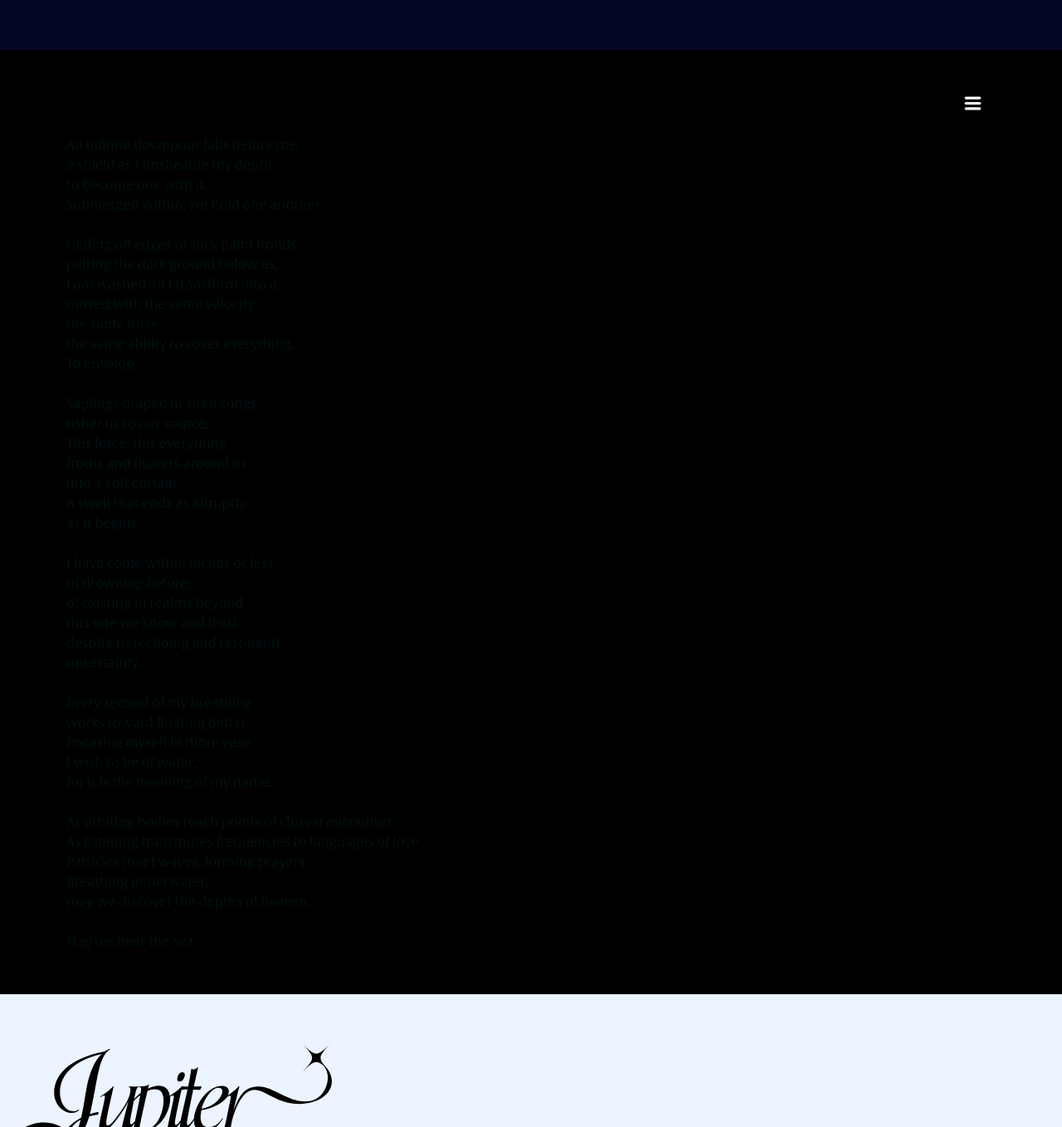
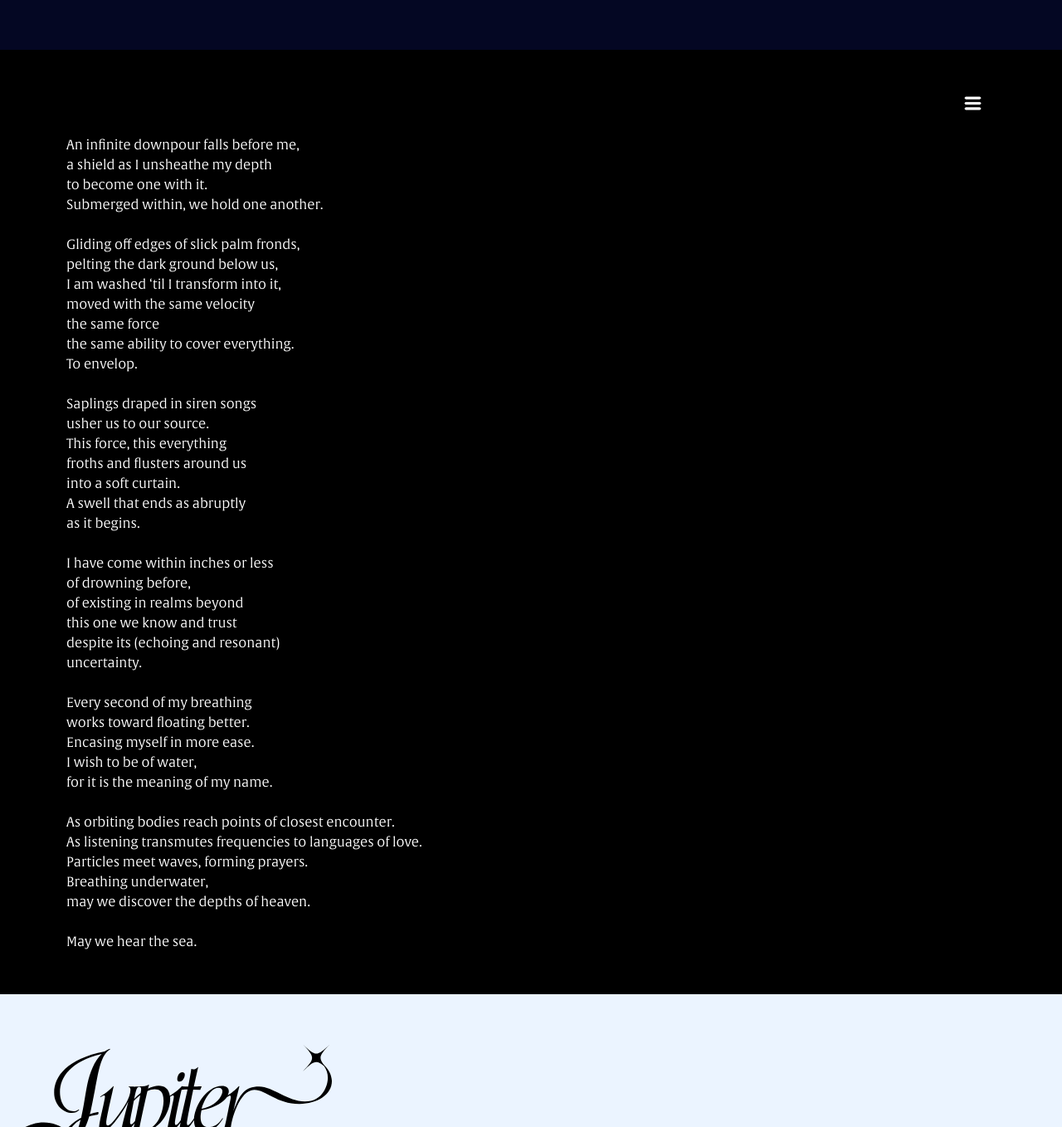
Before and after one commit to lizetteayala1211/jupiter-mag, a Next.js app: page /issue/2/article/daria in a window 1280 px wide. Shown: the part 548-1906 px from the top of the page at 83% size. Built offline with nearby package versions, Linux system fonts and the light colour scheme; a web font is replaced by a local one.

Commit message:
text color fix, daria - issue 2

```diff
--- a/src/app/issue/2/article/daria/page.tsx
+++ b/src/app/issue/2/article/daria/page.tsx
@@ -33,14 +33,14 @@ export default function Page() {
 function Article() {
   return (
     <ArticleContainer>
-      <p>
+      <p style={{ color: "white" }}>
         An infinite downpour falls before me, <br />
         a shield as I unsheathe my depth <br />
         to become one with it. <br />
         Submerged within, we hold one another.
       </p>
 
-      <p>
+      <p style={{ color: "white" }}>
         Gliding off edges of slick palm fronds, <br />
         pelting the dark ground below us, <br />
         I am washed ‘til I transform into it, <br />
@@ -50,7 +50,7 @@ function Article() {
         To envelop.
       </p>
 
-      <p>
+      <p style={{ color: "white" }}>
         Saplings draped in siren songs <br />
         usher us to our source. <br />
         This force, this everything <br />
@@ -60,7 +60,7 @@ function Article() {
         as it begins.
       </p>
 
-      <p>
+      <p style={{ color: "white" }}>
         I have come within inches or less <br />
         of drowning before, <br />
         of existing in realms beyond <br />
@@ -69,7 +69,7 @@ function Article() {
         uncertainty.
       </p>
 
-      <p>
+      <p style={{ color: "white" }}>
         Every second of my breathing <br />
         works toward floating better. <br />
         Encasing myself in more ease. <br />
@@ -77,7 +77,7 @@ function Article() {
         for it is the meaning of my name.
       </p>
 
-      <p>
+      <p style={{ color: "white" }}>
         As orbiting bodies reach points of closest encounter. <br />
         As listening transmutes frequencies to languages of love. <br />
         Particles meet waves, forming prayers. <br />
@@ -85,7 +85,7 @@ function Article() {
         may we discover the depths of heaven.
       </p>
 
-      <p>May we hear the sea.</p>
+      <p style={{ color: "white" }}>May we hear the sea.</p>
     </ArticleContainer>
   )
 }
```
